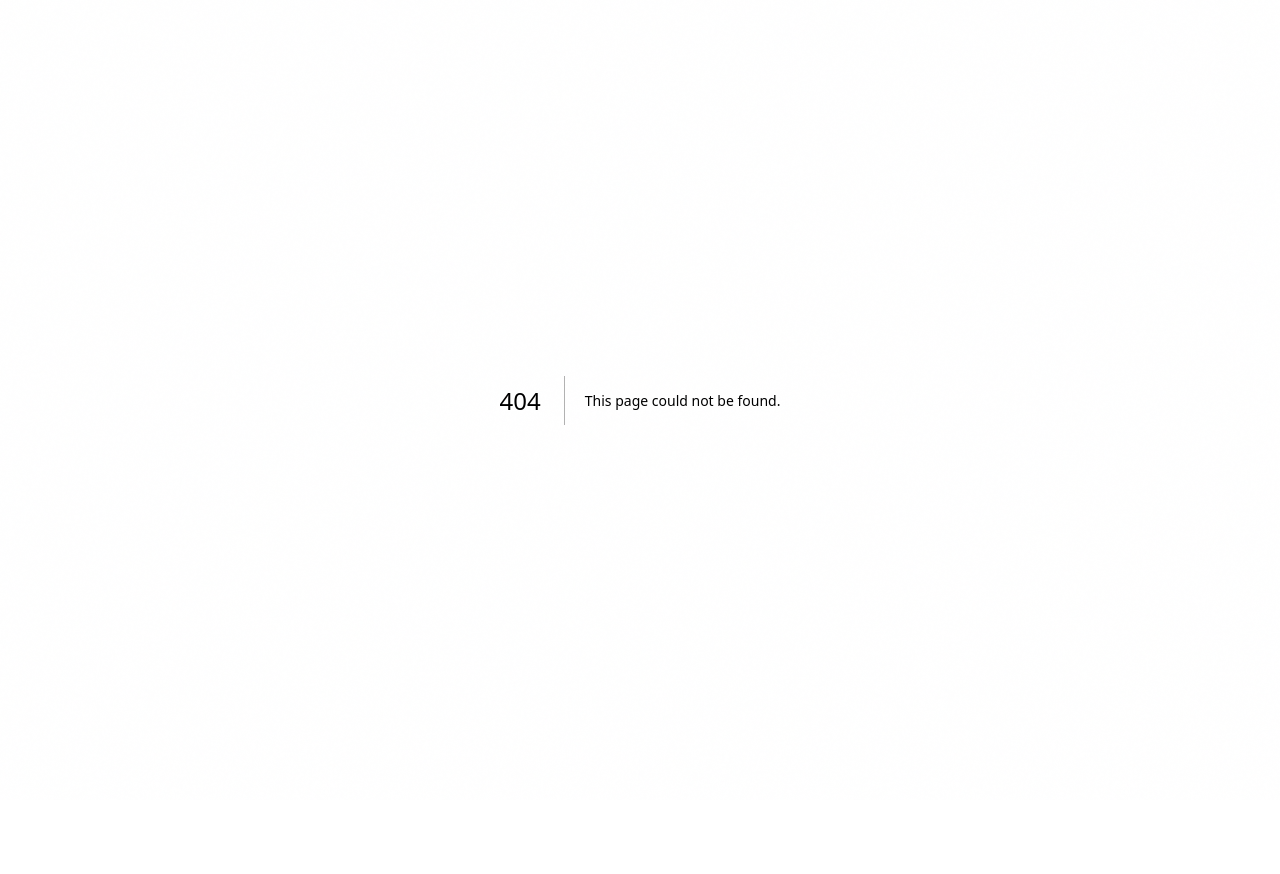
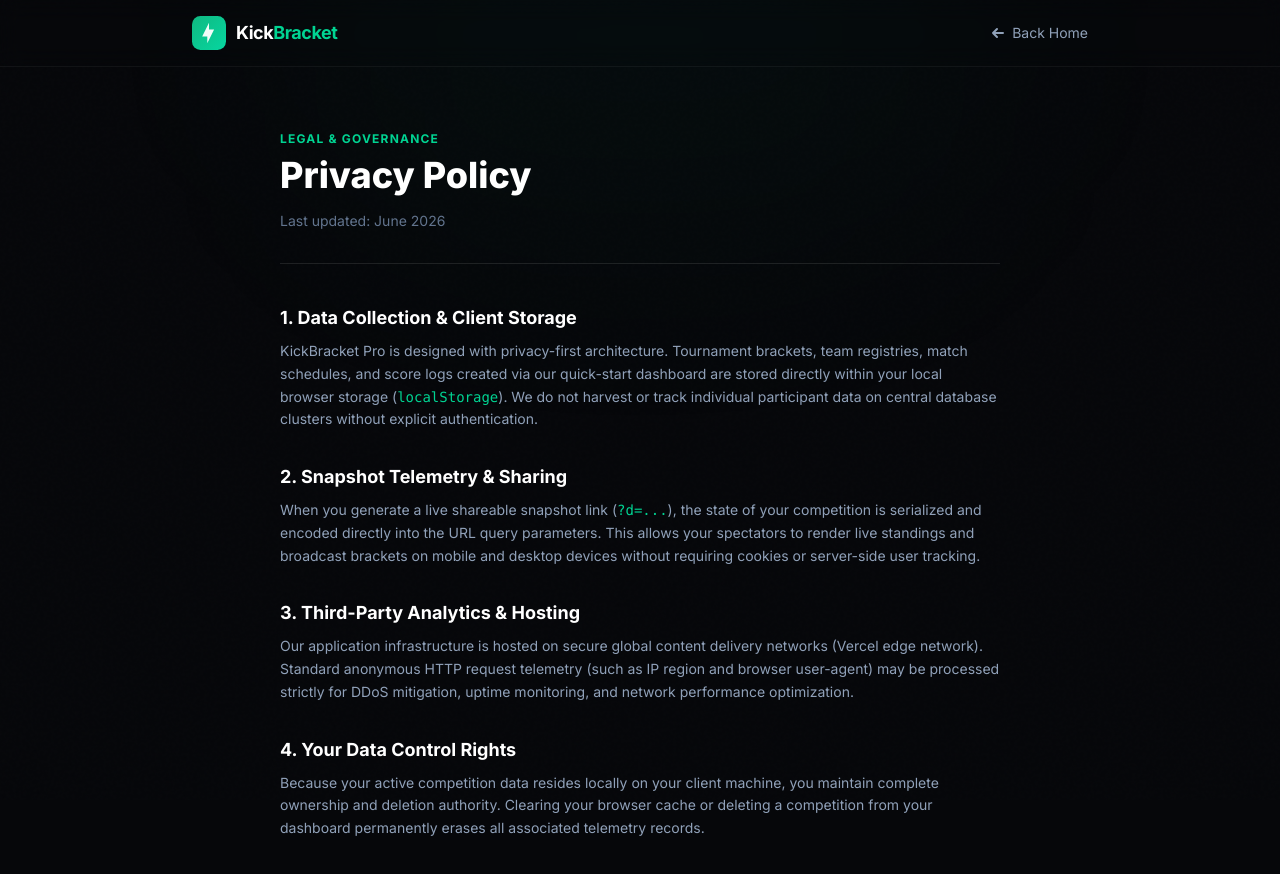
Before and after one commit to Sainath-16/kickbracket-pro, a Next.js app: page /privacy in a window 1280 px wide. Before the commit this address had no page. Shown: the top 874 px of the page. Before the commit the page ends 800 px from the top, so only its background shows below. Built offline with nearby package versions, Linux system fonts and the light colour scheme.

Commit message:
feat: add dedicated enterprise Privacy Policy and Terms of Service pages

```diff
--- a/app/page.tsx
+++ b/app/page.tsx
@@ -163,9 +163,9 @@ export default function LandingPage() {
             <LogoIcon size={20} />
             <span className="text-sm text-slate-500 font-medium">© {new Date().getFullYear()} KickBracket Pro</span>
           </div>
-          <div className="flex gap-6 text-xs text-slate-600">
-            <span className="hover:text-slate-400 cursor-pointer transition-colors">Privacy</span>
-            <span className="hover:text-slate-400 cursor-pointer transition-colors">Terms</span>
+          <div className="flex gap-6 text-xs text-slate-500 font-medium">
+            <Link href="/privacy" className="hover:text-emerald-400 transition-colors">Privacy Policy</Link>
+            <Link href="/terms" className="hover:text-emerald-400 transition-colors">Terms of Service</Link>
           </div>
         </div>
       </footer>
--- /dev/null
+++ b/app/privacy/page.tsx
@@ -0,0 +1,67 @@
+"use client";
+
+import Link from "next/link";
+import { motion } from "framer-motion";
+import { LogoIcon, ArrowLeftIcon } from "../components/icons";
+
+export default function PrivacyPage() {
+  return (
+    <>
+      <div className="fixed inset-0 pointer-events-none z-0 overflow-hidden">
+        <div className="absolute -top-40 left-1/2 -translate-x-1/2 w-[700px] h-[400px] rounded-full bg-emerald-500/[0.03] blur-[120px]" />
+      </div>
+
+      <nav className="relative z-10 w-full px-6 py-4 border-b border-white/5 backdrop-blur-md">
+        <div className="max-w-4xl mx-auto flex items-center justify-between">
+          <Link href="/" className="flex items-center gap-2.5">
+            <LogoIcon size={34} />
+            <span className="text-lg font-bold text-white tracking-tight">
+              Kick<span className="text-emerald-400">Bracket</span>
+            </span>
+          </Link>
+          <Link href="/" className="flex items-center gap-1.5 text-sm text-slate-400 hover:text-white transition-colors">
+            <ArrowLeftIcon /> Back Home
+          </Link>
+        </div>
+      </nav>
+
+      <main className="relative z-10 w-full max-w-3xl mx-auto px-6 py-16 text-slate-300">
+        <motion.div initial={{ opacity: 0, y: 15 }} animate={{ opacity: 1, y: 0 }}>
+          <span className="text-xs font-bold uppercase tracking-widest text-emerald-400 mb-2 block">Legal & Governance</span>
+          <h1 className="text-4xl font-extrabold text-white mb-4">Privacy Policy</h1>
+          <p className="text-sm text-slate-500 mb-10 pb-8 border-b border-white/10">Last updated: June 2026</p>
+
+          <div className="flex flex-col gap-8 text-sm leading-relaxed">
+            <section>
+              <h2 className="text-lg font-bold text-white mb-2">1. Data Collection & Client Storage</h2>
+              <p className="text-slate-400">
+                KickBracket Pro is designed with privacy-first architecture. Tournament brackets, team registries, match schedules, and score logs created via our quick-start dashboard are stored directly within your local browser storage (<code className="text-emerald-400">localStorage</code>). We do not harvest or track individual participant data on central database clusters without explicit authentication.
+              </p>
+            </section>
+
+            <section>
+              <h2 className="text-lg font-bold text-white mb-2">2. Snapshot Telemetry & Sharing</h2>
+              <p className="text-slate-400">
+                When you generate a live shareable snapshot link (<code className="text-emerald-400">?d=...</code>), the state of your competition is serialized and encoded directly into the URL query parameters. This allows your spectators to render live standings and broadcast brackets on mobile and desktop devices without requiring cookies or server-side user tracking.
+              </p>
+            </section>
+
+            <section>
+              <h2 className="text-lg font-bold text-white mb-2">3. Third-Party Analytics & Hosting</h2>
+              <p className="text-slate-400">
+                Our application infrastructure is hosted on secure global content delivery networks (Vercel edge network). Standard anonymous HTTP request telemetry (such as IP region and browser user-agent) may be processed strictly for DDoS mitigation, uptime monitoring, and network performance optimization.
+              </p>
+            </section>
+
+            <section>
+              <h2 className="text-lg font-bold text-white mb-2">4. Your Data Control Rights</h2>
+              <p className="text-slate-400">
+                Because your active competition data resides locally on your client machine, you maintain complete ownership and deletion authority. Clearing your browser cache or deleting a competition from your dashboard permanently erases all associated telemetry records.
+              </p>
+            </section>
+          </div>
+        </motion.div>
+      </main>
+    </>
+  );
+}
--- /dev/null
+++ b/app/terms/page.tsx
@@ -0,0 +1,67 @@
+"use client";
+
+import Link from "next/link";
+import { motion } from "framer-motion";
+import { LogoIcon, ArrowLeftIcon } from "../components/icons";
+
+export default function TermsPage() {
+  return (
+    <>
+      <div className="fixed inset-0 pointer-events-none z-0 overflow-hidden">
+        <div className="absolute -top-40 left-1/2 -translate-x-1/2 w-[700px] h-[400px] rounded-full bg-emerald-500/[0.03] blur-[120px]" />
+      </div>
+
+      <nav className="relative z-10 w-full px-6 py-4 border-b border-white/5 backdrop-blur-md">
+        <div className="max-w-4xl mx-auto flex items-center justify-between">
+          <Link href="/" className="flex items-center gap-2.5">
+            <LogoIcon size={34} />
+            <span className="text-lg font-bold text-white tracking-tight">
+              Kick<span className="text-emerald-400">Bracket</span>
+            </span>
+          </Link>
+          <Link href="/" className="flex items-center gap-1.5 text-sm text-slate-400 hover:text-white transition-colors">
+            <ArrowLeftIcon /> Back Home
+          </Link>
+        </div>
+      </nav>
+
+      <main className="relative z-10 w-full max-w-3xl mx-auto px-6 py-16 text-slate-300">
+        <motion.div initial={{ opacity: 0, y: 15 }} animate={{ opacity: 1, y: 0 }}>
+          <span className="text-xs font-bold uppercase tracking-widest text-emerald-400 mb-2 block">Legal & Governance</span>
+          <h1 className="text-4xl font-extrabold text-white mb-4">Terms of Service</h1>
+          <p className="text-sm text-slate-500 mb-10 pb-8 border-b border-white/10">Last updated: June 2026</p>
+
+          <div className="flex flex-col gap-8 text-sm leading-relaxed">
+            <section>
+              <h2 className="text-lg font-bold text-white mb-2">1. Acceptance of Terms</h2>
+              <p className="text-slate-400">
+                By accessing or utilizing KickBracket Pro to organize sports leagues, knockout brackets, or broadcast live fixtures, you agree to comply with these enterprise platform terms of service. If you do not accept these terms, please discontinue use of the platform.
+              </p>
+            </section>
+
+            <section>
+              <h2 className="text-lg font-bold text-white mb-2">2. Platform Usage & Fair Conduct</h2>
+              <p className="text-slate-400">
+                KickBracket Pro provides automated sports competition management utilities. You agree to utilize our fixture generators and live status indicators responsibly. Automated abusive scraping, attempts to bypass CDN rate limits, or injecting malicious payloads into snapshot links is strictly prohibited.
+              </p>
+            </section>
+
+            <section>
+              <h2 className="text-lg font-bold text-white mb-2">3. Intellectual Property & Brand Assets</h2>
+              <p className="text-slate-400">
+                The KickBracket Pro brand name, logo iconography, proprietary animation routines, and tie-breaking algorithms remain the exclusive intellectual property of KickBracket Technologies. You are granted a limited, revocable license to display our public broadcast snapshots for your tournaments.
+              </p>
+            </section>
+
+            <section>
+              <h2 className="text-lg font-bold text-white mb-2">4. Disclaimer of Warranties</h2>
+              <p className="text-slate-400">
+                Our platform is provided <q>as is</q> and <q>as available</q> without warranties of any kind. While we strive for 99.9% uptime and mathematical tie-breaking precision, KickBracket Pro shall not be held liable for match scheduling disputes, temporary data loss due to local browser storage clearing, or network latency during live broadcasts.
+              </p>
+            </section>
+          </div>
+        </motion.div>
+      </main>
+    </>
+  );
+}
```
